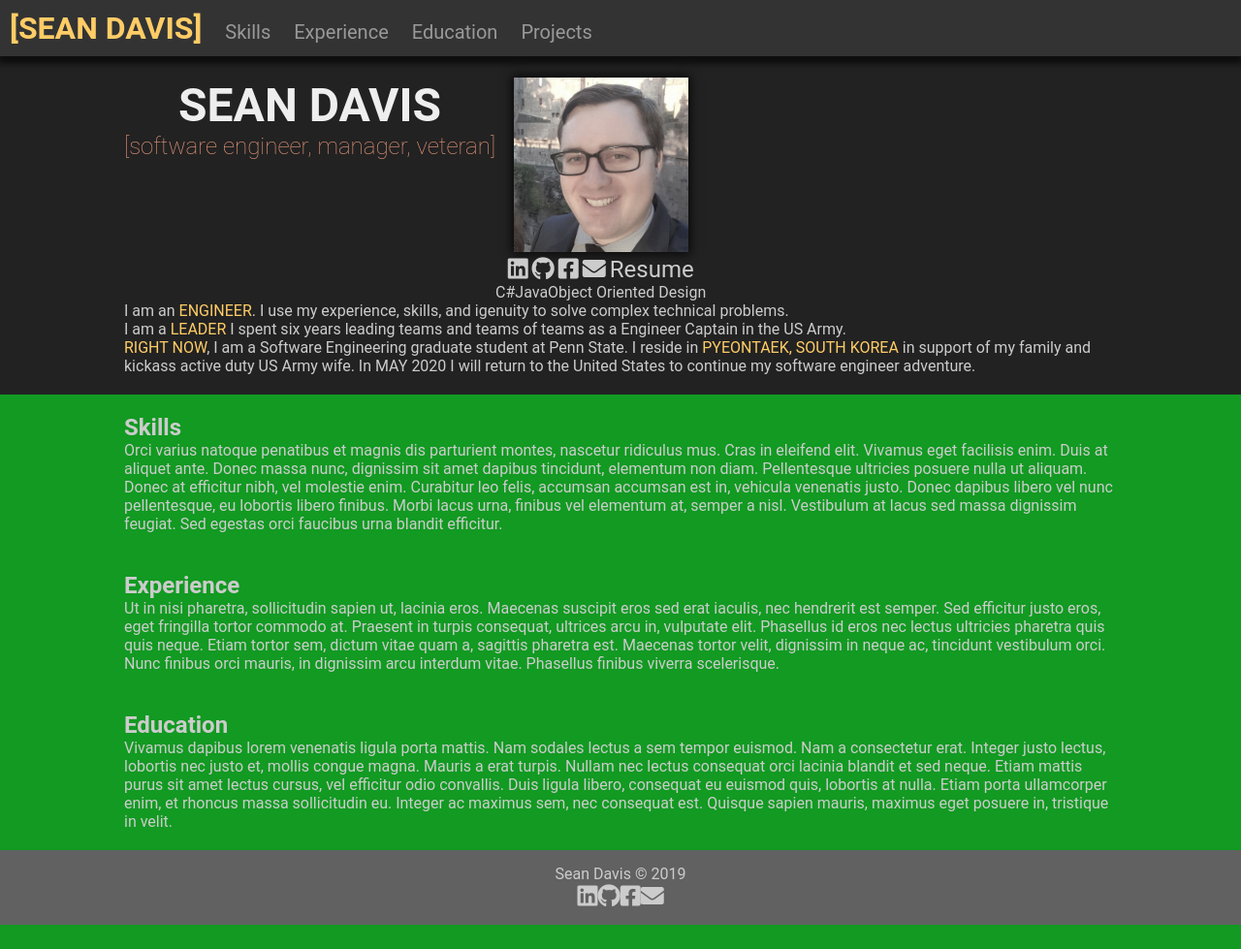
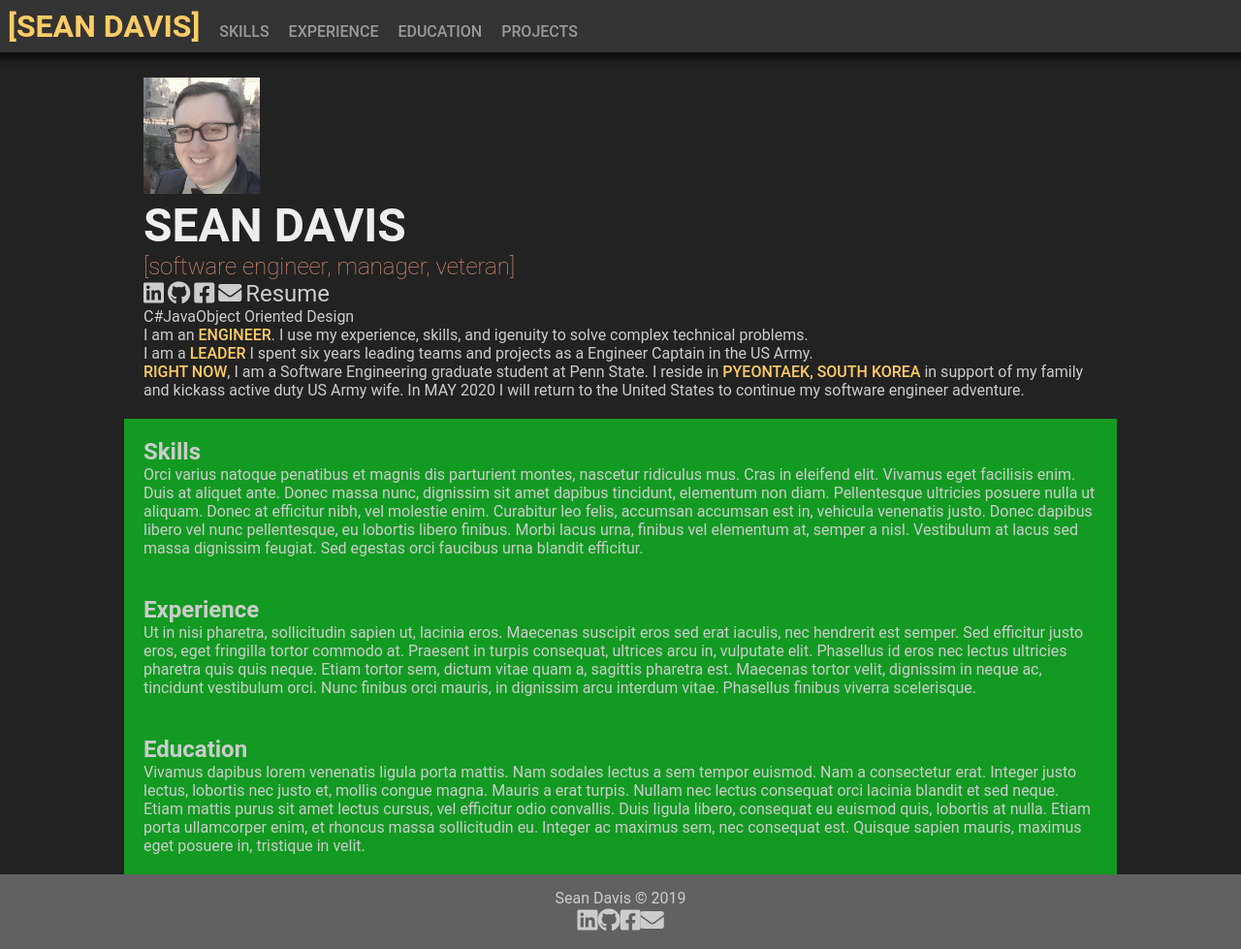
Before and after one commit to daleran/seandavis.dev, a PHP site: page / in a window 1280 px wide. Shown: the whole page at 97% size. Before the commit the page ends 954 px from the top, so only its background shows below. Run offline with PHP 8.4, Linux system fonts and the light colour scheme; some libraries are stand-ins or nearby versions.

Commit message:
Removed flexbox and modified intro

```diff
--- a/css/main.css
+++ b/css/main.css
@@ -28,32 +28,6 @@ h1, h2, h3, h4, h5, h6, p{
   text-align: center;
 }
 
-.container-column{
-  display: flex;
-  flex-direction: column;
-}
-
-.container-row{
-  display: flex;
-  flex-direction: row;
-}
-
-.container-wrap{
-  flex-wrap: wrap;
-}
-
-.box-default{
-  flex: initial;
-}
-
-.box-1{
-  flex: 1;
-}
-
-.box-none{
-  flex: none;
-}
-
 .header{
   height: 60px;
   width: 100%;
@@ -72,9 +46,9 @@ h1, h2, h3, h4, h5, h6, p{
 
 .nav-logo > a{
   display: inline-block;
-  font-size: 2em;
+  font-size: 2rem;
   font-weight: 700;
-  padding: 10px;
+  padding: 0.5rem;
   color: #FFCC66;
   text-transform: uppercase;
   text-decoration: none;
@@ -94,8 +68,10 @@ h1, h2, h3, h4, h5, h6, p{
 .nav-links a{
   text-decoration: none;
   display: inline-block;
-  padding: 13px 10px;
-  font-size: 1.25rem;
+  padding: 0.5rem;
+  font-size: 1rem;
+  text-transform: uppercase;
+  font-weight: 500;
   color: #999999;
 }
 
@@ -110,6 +86,11 @@ h1, h2, h3, h4, h5, h6, p{
 
 .intro{
   background: #222222;
+}
+
+.page-header{
+  margin-left: auto;
+  margin-right: auto;
 }
 
 .page-title{
@@ -128,7 +109,7 @@ h1, h2, h3, h4, h5, h6, p{
 
 .intro em{
   text-transform: uppercase;
-  font-weight: 400;
+  font-weight: 500;
   font-style: normal;
   color: #FFCC66;
 }
@@ -151,11 +132,8 @@ h1, h2, h3, h4, h5, h6, p{
 }
 
 .profile-pic{
-  max-width: 180px;
+  max-width: 120px;
   height: auto;
-
-  -webkit-box-shadow: 0px 0px 10px 2px rgba(0,0,0,0.8);
-  box-shadow: 0px 0px 10px 2px rgba(0,0,0,0.8);
 }
 
 .drop-shadow{
@@ -180,4 +158,16 @@ h1, h2, h3, h4, h5, h6, p{
   .display-lg{
     display: none;
   }
+
+  .nav-links a{
+    font-weight: 700;
+  }
 }
+
+@media (max-width:380px) {
+  .nav-logo > a{
+    font-size: 1.5rem;
+  }
+
+
+}
--- a/index.html
+++ b/index.html
@@ -32,17 +32,18 @@
     </header>
 
     <!-- Primary Content -->
-    <main class="container-column">
+    <main>
+      <div class="wrapper">
+              <!-- Introduction and About Me -->
+      <section id="about" class="section intro">
 
-      <!-- Introduction and About Me -->
-      <section id="about" class="section intro box-default">
-        <div class="wrapper container-row container-wrap">
-          <div class="center-text">
+          <div class="page-header">
+                <img src="img/profile.jpg" alt="Sean Davis" class="profile-pic">
                 <h1 class="page-title">Sean Davis</h1>
                 <h2 class="page-subtitle">[Software Engineer, Manager, Veteran]</h2>
           </div>
-          <div class="center-text">
-              <img src="img/profile.jpg" alt="Sean Davis" class="profile-pic">
+
+            <div>
                 <p class="social-icons">
                     <a href="https://www.linkedin.com/in/sean-m-davis-dev"><i class="fab fa-linkedin"></i></a>
                     <a href="https://github.com/daleran"><i class="fab fa-github"></i></a>
@@ -52,50 +53,50 @@
                 </p>
                 <span>C#</span><span>Java</span><span>Object Oriented Design</span>
             </div>
-          <div>
+            <div class="box-default">
                 <p>
                     I am an <em>engineer</em>. I use my experience, skills, and igenuity to solve complex technical problems.
                   </p>
                   <p>
-                  I am a <em>leader</em> I spent six years leading teams and teams of teams as a Engineer Captain in the US Army.
+                    I am a <em>leader</em> I spent six years leading teams and projects as a Engineer Captain in the US Army.
                   </p>
                   <p>
                     <em>Right now</em>, I am a Software Engineering graduate student at Penn State. I reside in <em>Pyeontaek, South Korea</em> in support of my family and kickass active duty US Army wife. In MAY 2020 I will return to the United States to continue my software engineer adventure.
                   </p>
             </div>
-        </div>
+
         </section>
 
          <!-- Skills -->
-      <section id="skills" class="section box-default">
-        <div class="wrapper">
+        <section id="skills" class="section" box-default"">
+
               <h2>Skills</h2>
               <p>
                   Orci varius natoque penatibus et magnis dis parturient montes, nascetur ridiculus mus. Cras in eleifend elit. Vivamus eget facilisis enim. Duis at aliquet ante. Donec massa nunc, dignissim sit amet dapibus tincidunt, elementum non diam. Pellentesque ultricies posuere nulla ut aliquam. Donec at efficitur nibh, vel molestie enim. Curabitur leo felis, accumsan accumsan est in, vehicula venenatis justo. Donec dapibus libero vel nunc pellentesque, eu lobortis libero finibus. Morbi lacus urna, finibus vel elementum at, semper a nisl. Vestibulum at lacus sed massa dignissim feugiat. Sed egestas orci faucibus urna blandit efficitur.
               </p>
-        </div>
+
         </section>
 
           <!-- Experience -->
-        <section id="experience" class="section box-default">
-          <div class="wrapper">
+          <section id="experience" class="section ">
+
                 <h2>Experience</h2>
                 <p>
                     Ut in nisi pharetra, sollicitudin sapien ut, lacinia eros. Maecenas suscipit eros sed erat iaculis, nec hendrerit est semper. Sed efficitur justo eros, eget fringilla tortor commodo at. Praesent in turpis consequat, ultrices arcu in, vulputate elit. Phasellus id eros nec lectus ultricies pharetra quis quis neque. Etiam tortor sem, dictum vitae quam a, sagittis pharetra est. Maecenas tortor velit, dignissim in neque ac, tincidunt vestibulum orci. Nunc finibus orci mauris, in dignissim arcu interdum vitae. Phasellus finibus viverra scelerisque.
                 </p>
-          </div>
+
           </section>
 
           <!-- Education Section -->
-        <section id="education" class="section box-default">
-          <div class="wrapper">
+          <section id="education" class="section">
+
                 <h2>Education</h2>
                 <p>
                     Vivamus dapibus lorem venenatis ligula porta mattis. Nam sodales lectus a sem tempor euismod. Nam a consectetur erat. Integer justo lectus, lobortis nec justo et, mollis congue magna. Mauris a erat turpis. Nullam nec lectus consequat orci lacinia blandit et sed neque. Etiam mattis purus sit amet lectus cursus, vel efficitur odio convallis. Duis ligula libero, consequat eu euismod quis, lobortis at nulla. Etiam porta ullamcorper enim, et rhoncus massa sollicitudin eu. Integer ac maximus sem, nec consequat est. Quisque sapien mauris, maximus eget posuere in, tristique in velit.
                 </p>
+
+          </section>
       </div>
-        </section>
-
     </main>
 
     <!-- Footer -->
```
Lines whose indentation alone changed are shown as unchanged.
